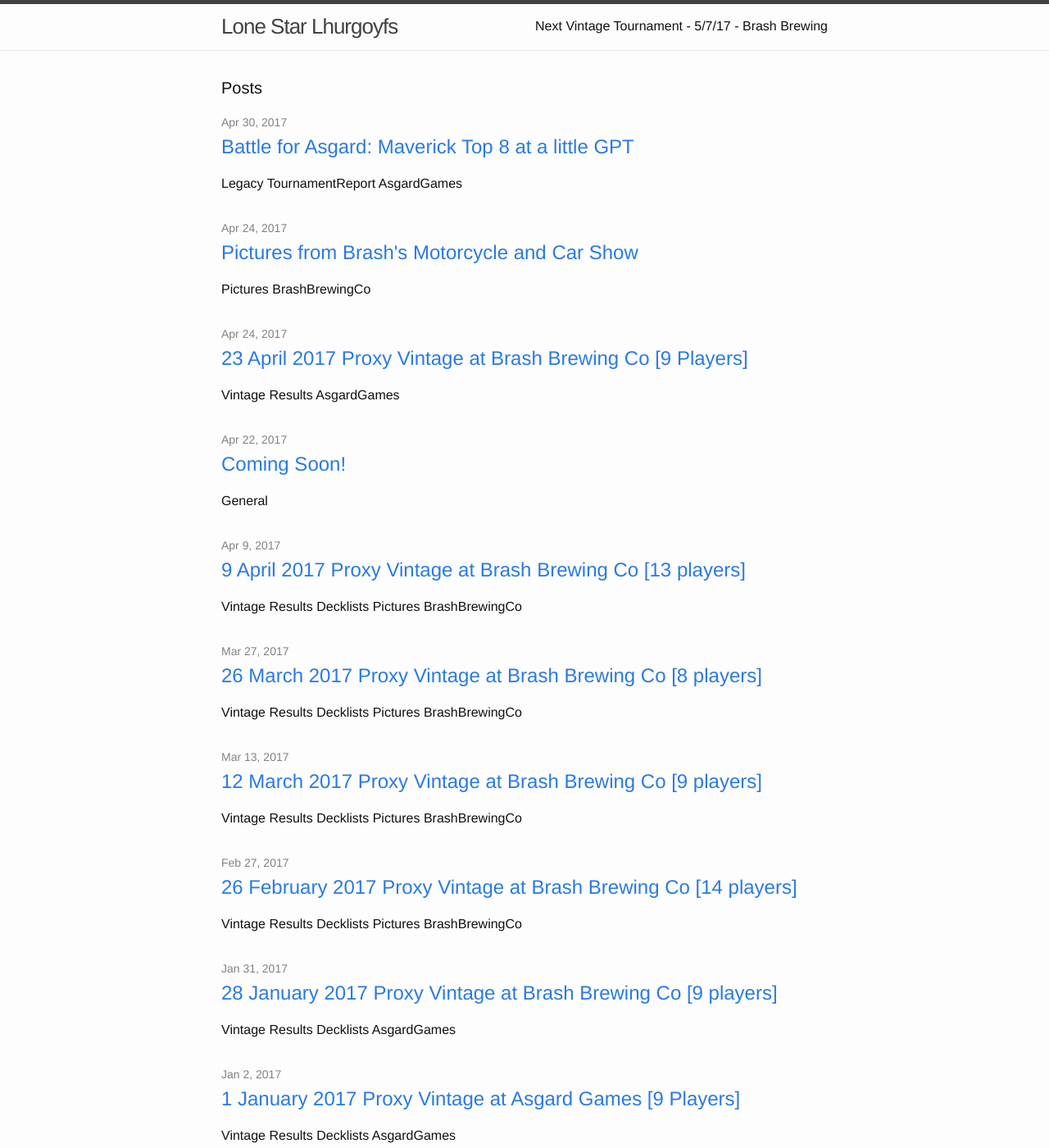
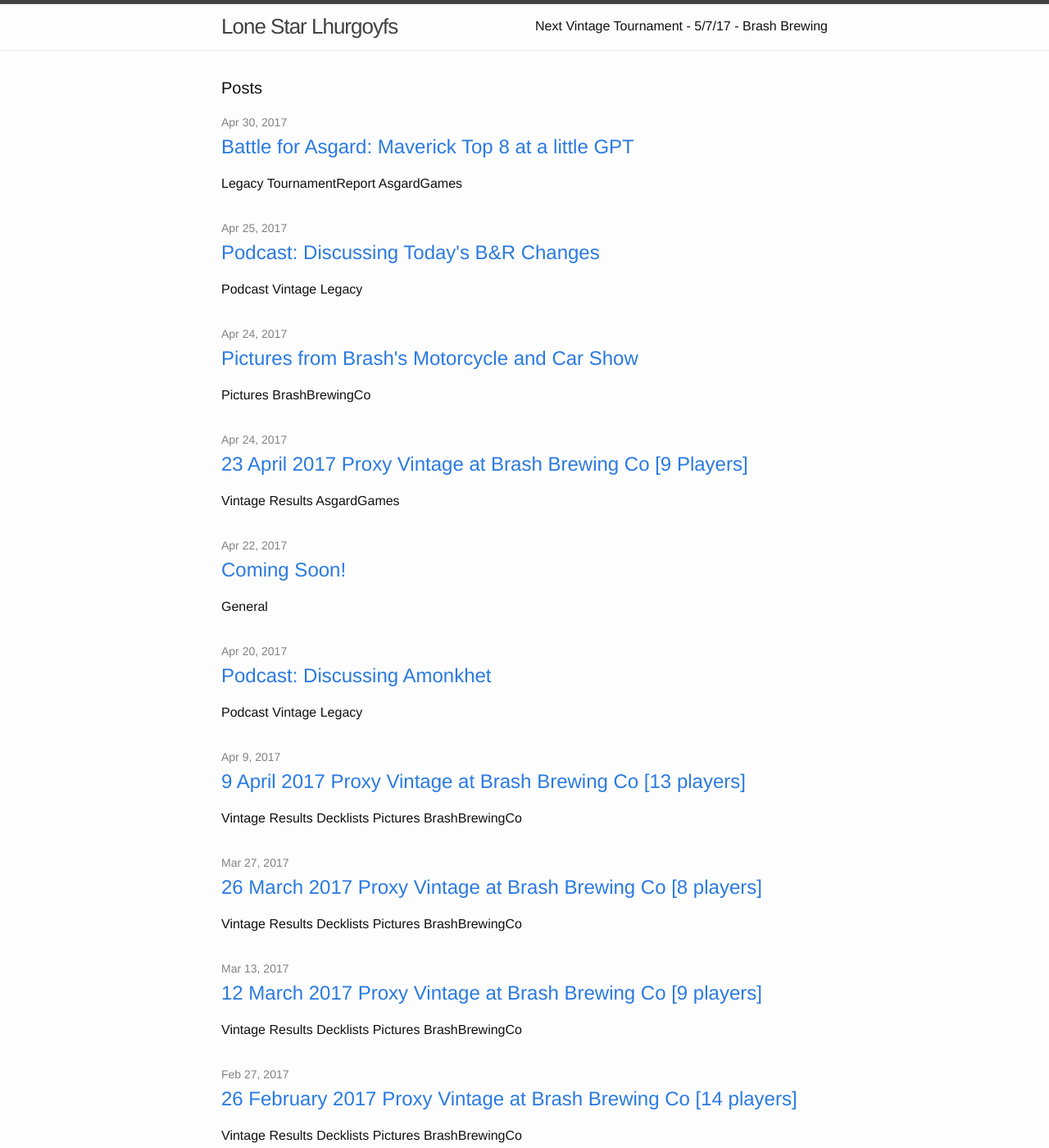
Before and after one commit to LoneStarLhurgoyfs/lonestarlhurgoyfs.github.io, a Jekyll site: the page built from index.md, in a window 1280 px wide and 1400 px high. Shown: the whole window at 82% size. Built offline with Jekyll 4.4.1, drawn with Linux system fonts in a browser that asks for light colours; part of the change alters nothing that is shown.

Commit message:
podcasts!
The site now has the podcasts including a confirmed-working podcast RSS
feed. The podcast has been submitted to iTunes.

```diff
--- a/_config.yml
+++ b/_config.yml
@@ -30,3 +30,9 @@ gems:
 exclude:
   - Gemfile
   - Gemfile.lock
+email:	sam@seemsgood.com
+subtitle: "Here for the beer."
+url: https://lonestarlhurgoyfs.com
+lang: en
+author: Lone Star Lhurgoyfs
+copyright:      "&#x2117; &amp; &#xA9; 2017"
--- /dev/null
+++ b/_posts/2017-04-19-Podcast-Discussing-Amonkhey.markdown
@@ -0,0 +1,20 @@
+---
+layout: post
+title:  "Podcast: Discussing Amonkhet"
+date:   2017-04-19 21:34:30 -0500
+categories: Podcast Vintage Legacy
+file: https://audio.lonestarlhurgoyfs.com/discussing_amonkhet.mp3
+file_itunes: https://audio.lonestarlhurgoyfs.com/discussing_amonkhet.mp3
+excerpt: My favorite kind of cat is an Amonkhitty
+summary: In this, the first test cast from the Goyfs, Sam, Stu, Mike, and Ben discuss Amonkhet and how it might affect Legacy and Vintage.
+duration: "124:30" #audio length in min
+length: "57921395" #filesize in byte
+explicit: "yes" #other option is no
+block: "no" #means is shown in itunes
+---
+
+In this, the first test cast from the Goyfs, Sam, Stu, Mike, and Ben discuss Amonkhet and how it might affect Legacy and Vintage.
+
+[Audio link](https://audio.lonestarlhurgoyfs.com/discussing_amonkhet.mp3)
+
+[YouTube video stream](https://www.youtube.com/watch?v=HZImxOstYGc)
--- /dev/null
+++ b/_posts/2017-04-24-Podcast-Discussing-Todays-B-R-Changes.markdown
@@ -0,0 +1,20 @@
+---
+layout: post
+title:  "Podcast: Discussing Today's B&R Changes"
+date:   2017-04-24 21:28:00 -0500
+categories: Podcast Vintage Legacy
+file: https://audio.lonestarlhurgoyfs.com/discussing_todays_b_and_r_changes.mp3
+file_itunes: https://audio.lonestarlhurgoyfs.com/discussing_todays_b_and_r_changes.mp3
+excerpt: Legacy is Topless.
+summary: In this, the second test cast from the Goyfs, Stu, Stephen, Sam, Mike, and Elijah discuss the banned and restricted list update. When we move to Vintage, Ben and Sam are joined by old-balls Vintage player Sean Obrien.
+duration: "118:29" #audio length in min
+length: "55170887" #filesize in byte
+explicit: "yes" #other option is no
+block: "no" #means is shown in itunes
+---
+
+In this, the second test cast from the Goyfs, Stu, Stephen, Sam, Mike, and Elijah discuss the banned and restricted list update. When we move to Vintage, Ben and Sam are joined by old-balls Vintage player Sean Obrien.
+
+[Audio link](https://audio.lonestarlhurgoyfs.com/discussing_todays_b_and_r_changes.mp3)
+
+[YouTube video stream](https://www.youtube.com/watch?v=-g0g62jmvRc)
```
Also changed, not shown: 1 other file.
